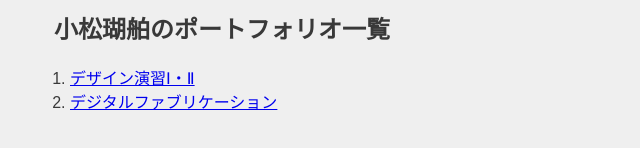
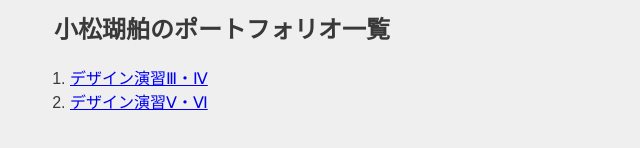
Before and after one commit to KohakuKomatsu/xbp, a plain HTML site: page index.html in a window 1280 px wide. Shown: the part 154-302 px from the top of the page, without its empty margins (0-640 px from the left). Drawn offline with Linux system fonts and the light colour scheme.

Commit message:
20230410

```diff
--- a/index.html
+++ b/index.html
@@ -14,8 +14,8 @@
         <!-- このようにするとコードとして認識されない。（メモができる）-->
         <!--番号付きのリスト-->
         <ol>
-            <li><a href="./de12/index.html">デザイン演習Ⅰ・Ⅱ</a></li>
-            <li><a href="./digi_fab/index.html">デジタルファブリケーション</a></li>
+            <li><a href="./de34/index.html">デザイン演習Ⅲ・Ⅳ</a></li>
+            <li><a href="./de56/index.html">デザイン演習Ⅴ・Ⅵ</a></li>
         </ol>
 
 
```
